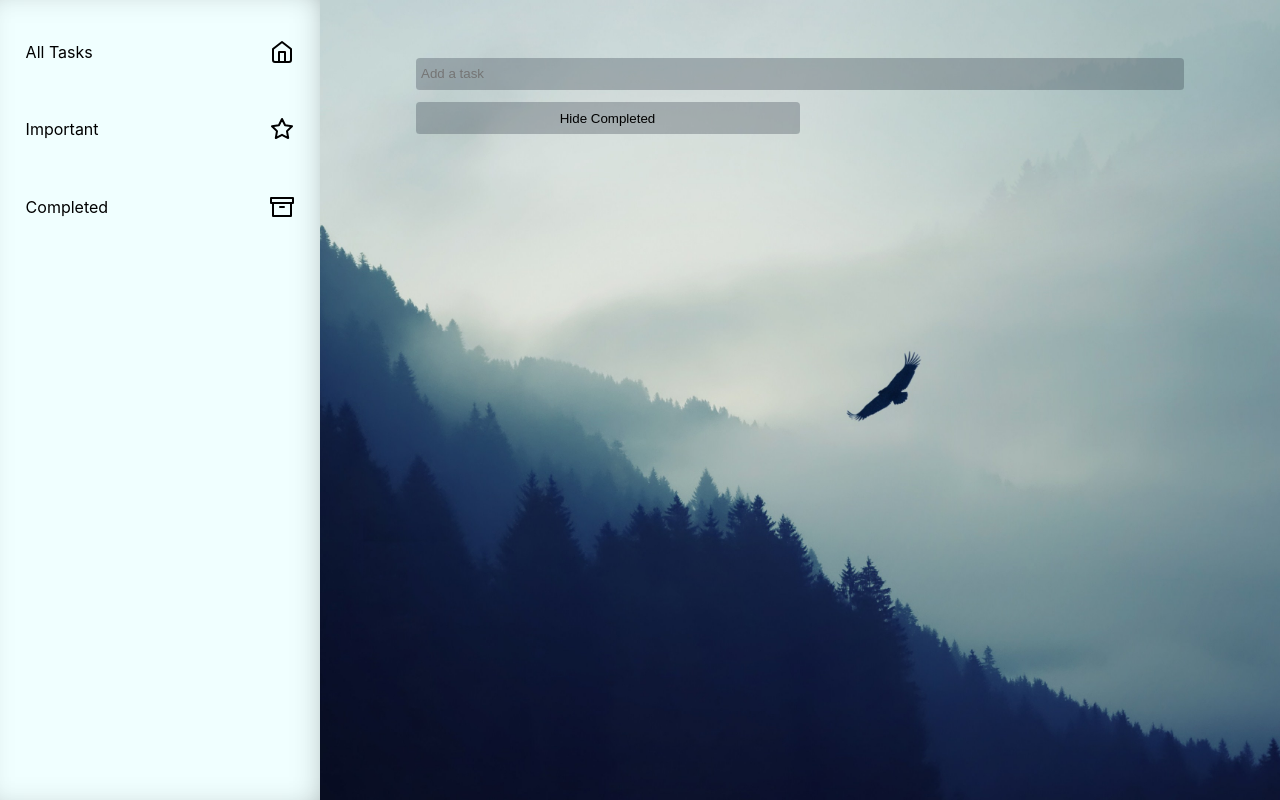
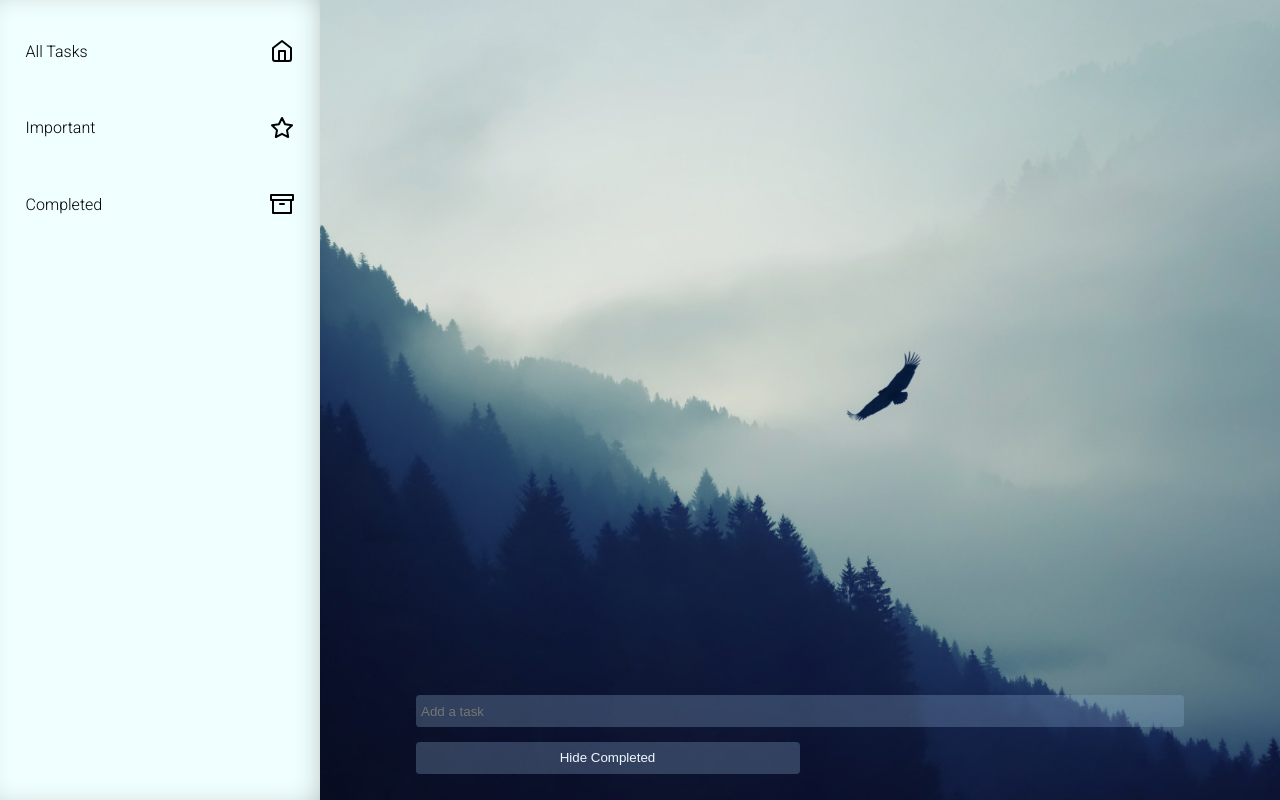
Before and after one commit to jamesdebnam/todo, a React (Create React App) app: page / in a window 1280 px wide. Built offline with nearby package versions, Linux system fonts and the light colour scheme.

Commit message:
added hide and show completed button functionality

```diff
--- a/package.json
+++ b/package.json
@@ -1,7 +1,7 @@
 {
   "name": "todo-clone",
   "version": "0.1.0",
-  "homepage": "http://jamesdebnam.github.io/todo-list",
+  "homepage": "http://jamesdebnam.github.io/todo",
   "private": true,
   "dependencies": {
     "@testing-library/jest-dom": "^4.2.4",
--- a/public/index.html
+++ b/public/index.html
@@ -7,6 +7,10 @@
     <meta name="theme-color" content="#000000" />
     <meta name="description" content="To-do application" />
     <link rel="apple-touch-icon" href="%PUBLIC_URL%/logo192.png" />
+    <link
+      href="https://fonts.googleapis.com/css2?family=Roboto:wght@300&display=swap"
+      rel="stylesheet"
+    />
     <!--
       manifest.json provides metadata used when your web app is installed on a
       user's mobile device or desktop. See https://developers.google.com/web/fundamentals/web-app-manifest/
--- a/src/actions/index.js
+++ b/src/actions/index.js
@@ -47,9 +47,9 @@ export const rearrangeTodos = (input) => {
 };
 
 export const toggleCompleted = (isToggled) => (dispatch, getState) => {
-  // This doesn't work! when you send it off, it will return all the todos, regardless of whether you
-  // have filters or groups working! FIX ME!@!
-  const todos = getState().todos;
+  // Depending on whether isToggled is true, either the activeTodos or completedTodos
+  // is passed to the reducers
+  const todos = isToggled ? getState().activeTodos : getState().completedTodos;
   dispatch({
     type: TOGGLE_COMPLETED,
     isToggled,
--- a/src/components/App/App.css
+++ b/src/components/App/App.css
@@ -5,6 +5,17 @@
   background-size: cover;
   display: grid;
   grid-template-columns: 25% 75%;
+  grid-template-areas: "sidebar | todo";
+  overflow-y: hidden;
+  font-family: "Roboto", sans-serif;
+}
+
+Sidebar {
+  grid-area: sidebar;
+}
+
+Todos {
+  grid-area: todo;
 }
 
 .sidebar--container {
--- a/src/components/Sidebar/Sidebar.js
+++ b/src/components/Sidebar/Sidebar.js
@@ -1,7 +1,7 @@
 import React, { Component } from "react";
 import "./Sidebar.css";
 import { connect } from "react-redux";
-import { filterTodos } from "../../actions";
+import { filterTodos, toggleCompleted } from "../../actions";
 
 export class Sidebar extends Component {
   render() {
@@ -10,7 +10,10 @@ export class Sidebar extends Component {
         <ul className="sidebar--filter">
           <li
             className="sidebar--filter--item all-tasks"
-            onClick={() => this.props.filterTodos({})}
+            onClick={() => {
+              this.props.filterTodos({});
+              this.props.toggleCompleted(this.props.isToggled);
+            }}
           >
             <p>All Tasks</p>
             <svg
@@ -31,7 +34,10 @@ export class Sidebar extends Component {
           </li>
           <li
             className="sidebar--filter--item important"
-            onClick={() => this.props.filterTodos({ starred: true })}
+            onClick={() => {
+              this.props.filterTodos({ starred: true });
+              this.props.toggleCompleted(this.props.isToggled);
+            }}
           >
             <p>Important</p>
             <svg
@@ -51,7 +57,9 @@ export class Sidebar extends Component {
           </li>
           <li
             className="sidebar--filter--item completed"
-            onClick={() => this.props.filterTodos({ ticked: true })}
+            onClick={() => {
+              this.props.filterTodos({ ticked: true });
+            }}
           >
             <p>Completed</p>
             <svg
@@ -82,7 +90,10 @@ export class Sidebar extends Component {
 const mapStateToProps = (state) => {
   return {
     todos: state.todos,
+    isToggled: state.isToggled,
   };
 };
 
-export default connect(mapStateToProps, { filterTodos })(Sidebar);
+export default connect(mapStateToProps, { filterTodos, toggleCompleted })(
+  Sidebar
+);
--- a/src/components/TodoInput/TodoInput.css
+++ b/src/components/TodoInput/TodoInput.css
@@ -1,20 +1,31 @@
 .todo--input {
-  background-color: rgb(46, 58, 71, 0.3);
+  background-color: rgba(141, 172, 206, 0.3);
   border: none;
+  color: aliceblue;
   width: 100%;
   padding-left: 5px;
   height: 2rem;
+  margin-top: 2%;
   border-radius: 0.3vw;
   box-sizing: border-box;
 }
 .button--hide-completed {
-  background-color: rgb(46, 58, 71, 0.3);
+  background-color: rgba(141, 172, 206, 0.3);
+  color: aliceblue;
   border: none;
   width: 40%;
-  margin: 1vw 10%;
+  margin: 1.5% 10%;
   padding-left: 5px;
   height: 2rem;
   border-radius: 0.3vw;
+  transition: all 0.3s ease;
+}
+
+.button--hide-completed:hover {
+  background-color: rgba(141, 172, 206, 0.9);
+  transition: all 0.3s ease;
+  color: black;
+  cursor: pointer;
 }
 
 .todo--form {
--- a/src/components/TodoInput/TodoInput.js
+++ b/src/components/TodoInput/TodoInput.js
@@ -24,13 +24,13 @@ class TodoInput extends React.Component {
   };
 
   handleClick = () => {
-    this.props.toggleCompleted(isToggled);
     // switches the isToggled value between true and false
     isToggled = !isToggled;
+    this.props.toggleCompleted(isToggled);
   };
   render() {
     return (
-      <>
+      <div>
         <li className="todo--form">
           <form className="todo--frm" onSubmit={this.handleSubmit}>
             <input
@@ -43,9 +43,9 @@ class TodoInput extends React.Component {
           </form>
         </li>
         <button className="button--hide-completed" onClick={this.handleClick}>
-          Hide Completed
+          {isToggled ? "Show Completed" : "Hide Completed"}
         </button>
-      </>
+      </div>
     );
   }
 }
--- a/src/components/Todos/Todos.css
+++ b/src/components/Todos/Todos.css
@@ -1,5 +1,12 @@
 .todo--list {
   list-style: none;
+  display: grid;
+  margin: 0;
+  height: 100%;
+  grid-template-rows: 85vh 15vh;
+  grid-template-areas:
+    "todo--items"
+    "todo--input";
 }
 .todo--droparea {
   width: 80%;
@@ -7,4 +14,17 @@
   padding: 1%;
   transition: all ease 0.5s;
   border-radius: 0.5vw;
+  overflow-y: hidden;
 }
+
+.todos {
+  overflow-y: auto;
+}
+
+TodoInput {
+  grid-area: todo--input;
+}
+
+.todos {
+  grid-area: todo--items;
+}
--- a/src/reducers/activeTodosReducer.js
+++ b/src/reducers/activeTodosReducer.js
@@ -61,9 +61,11 @@ export default function activeTodosReducer(state = [], action) {
       ];
 
     case TOGGLE_COMPLETED:
-      return action.payload
-        ? [...state]
-        : [...state.filter((item) => item.ticked === false)];
+      return action.isToggled
+        ? // If isToggled is true, then the ticked items are filtered out of the shown todos
+          [...state.filter((item) => item.ticked === false)]
+        : // When isToggled is false, the payload is taken from the completedTodos store and appended to the list
+          [...state, ...action.payload];
     default:
       return state;
   }
--- /dev/null
+++ b/src/reducers/completedTodosReducer.js
@@ -0,0 +1,17 @@
+import { TOGGLE_COMPLETED } from "../actions/ACTION_TYPES";
+
+export default function completedTodosReducer(state = [], action) {
+  switch (action.type) {
+    case TOGGLE_COMPLETED:
+      if (action.isToggled) {
+        // When isToggled is true, the payload passed is all the active todos, which then can be stored
+        // in completedTodos, ready to passed when ToggleCompleted is called again
+        return [...action.payload.filter((item) => item.ticked)];
+      } else {
+        return [];
+      }
+
+    default:
+      return state;
+  }
+}
--- a/src/reducers/index.js
+++ b/src/reducers/index.js
@@ -1,8 +1,12 @@
 import { combineReducers } from "redux";
 import todosReducer from "./todosReducer";
 import activeTodosReducer from "./activeTodosReducer";
+import completedTodosReducer from "./completedTodosReducer";
+import isToggledReducer from "./isToggledReducer";
 
 export default combineReducers({
   todos: todosReducer,
   activeTodos: activeTodosReducer,
+  completedTodos: completedTodosReducer,
+  isToggled: isToggledReducer,
 });
--- /dev/null
+++ b/src/reducers/isToggledReducer.js
@@ -0,0 +1,11 @@
+import { TOGGLE_COMPLETED } from "../actions/ACTION_TYPES";
+
+export default function isToggledReducer(state = false, action) {
+  switch (action.type) {
+    case TOGGLE_COMPLETED:
+      return action.isToggled;
+
+    default:
+      return state;
+  }
+}
```
